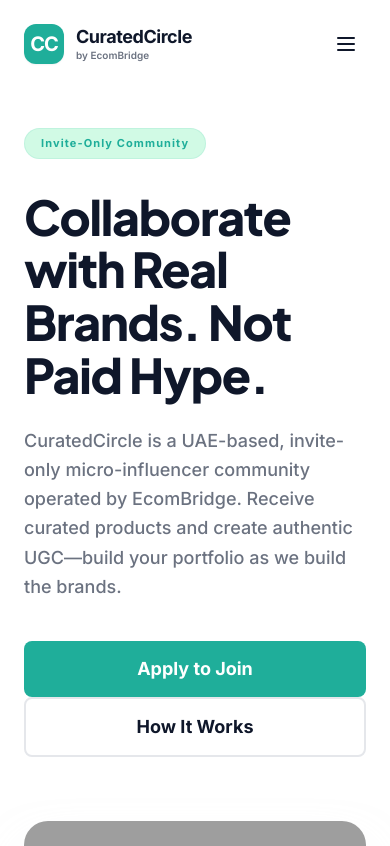
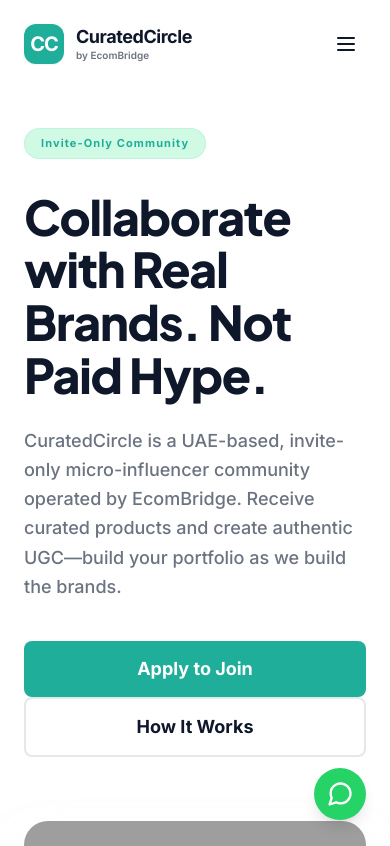
Before and after one commit to ecombridgedxb-hub/newugcwebsite, a React (Vite) app: page / in a window 390 px wide. Shown: the top 846 px of the page. Built offline with nearby package versions, Linux system fonts and the light colour scheme; grey boxes are pictures that could not be loaded; the HTML template or start-up script is replaced by a standard one.

Commit message:
Add responsive Floating WhatsApp button with pre-filled message

```diff
--- a/src/App.tsx
+++ b/src/App.tsx
@@ -11,6 +11,7 @@
 import PrivacyModal from './components/PrivacyModal';
 import TermsModal from './components/TermsModal';
 import ContactModal from './components/ContactModal';
+import FloatingWhatsApp from './components/FloatingWhatsApp';
 
 function App() {
   const [isModalOpen, setIsModalOpen] = useState(false);
@@ -58,6 +59,8 @@
         isOpen={isContactOpen}
         onClose={() => setIsContactOpen(false)}
       />
+
+      <FloatingWhatsApp />
     </div>
   );
 }
--- /dev/null
+++ b/src/components/FloatingWhatsApp.tsx
@@ -0,0 +1,41 @@
+import React from 'react';
+
+const FloatingWhatsApp: React.FC = () => {
+    const phoneNumber = '971503289387';
+    const message = "I'd like to inquire about CuratedCircle.";
+    const encodedMessage = encodeURIComponent(message);
+
+    // Create the WhatsApp click-to-chat URL
+    const whatsappUrl = `https://wa.me/${phoneNumber}?text=${encodedMessage}`;
+
+    return (
+        <a
+            href={whatsappUrl}
+            target="_blank"
+            rel="noopener noreferrer"
+            className="fixed bottom-6 right-6 md:bottom-8 md:right-8 z-50 bg-[#25D366] text-white p-3 md:p-4 rounded-full shadow-lg hover:scale-110 hover:shadow-xl transition-all duration-300 flex items-center justify-center group"
+            aria-label="Contact us on WhatsApp"
+        >
+            <svg
+                viewBox="0 0 24 24"
+                width="28"
+                height="28"
+                stroke="currentColor"
+                strokeWidth="2"
+                fill="none"
+                strokeLinecap="round"
+                strokeLinejoin="round"
+                className="md:w-8 md:h-8"
+            >
+                <path d="M21 11.5a8.38 8.38 0 0 1-.9 3.8 8.5 8.5 0 0 1-7.6 4.7 8.38 8.38 0 0 1-3.8-.9L3 21l1.9-5.7a8.38 8.38 0 0 1-.9-3.8 8.5 8.5 0 0 1 4.7-7.6 8.38 8.38 0 0 1 3.8-.9h.5a8.48 8.48 0 0 1 8 8v.5z" />
+            </svg>
+
+            {/* Optional: Add a subtle tooltip on desktop hover */}
+            <span className="absolute -top-10 right-0 bg-gray-900 text-white text-xs px-3 py-1.5 rounded-lg opacity-0 group-hover:opacity-100 transition-opacity whitespace-nowrap hidden md:block pointer-events-none">
+                Chat with us
+            </span>
+        </a>
+    );
+};
+
+export default FloatingWhatsApp;
```
Also changed, not shown: 5 other files (tests, documents, lock files or other folders).
